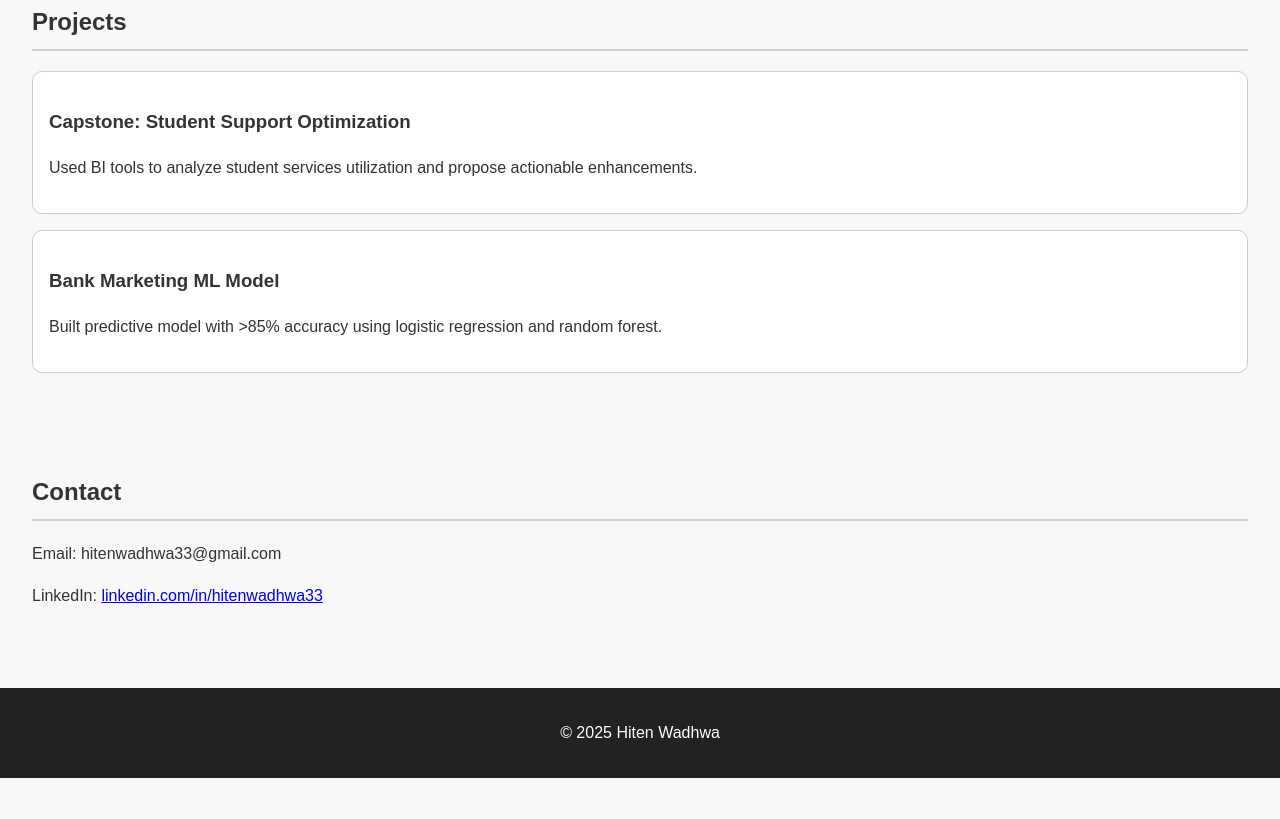
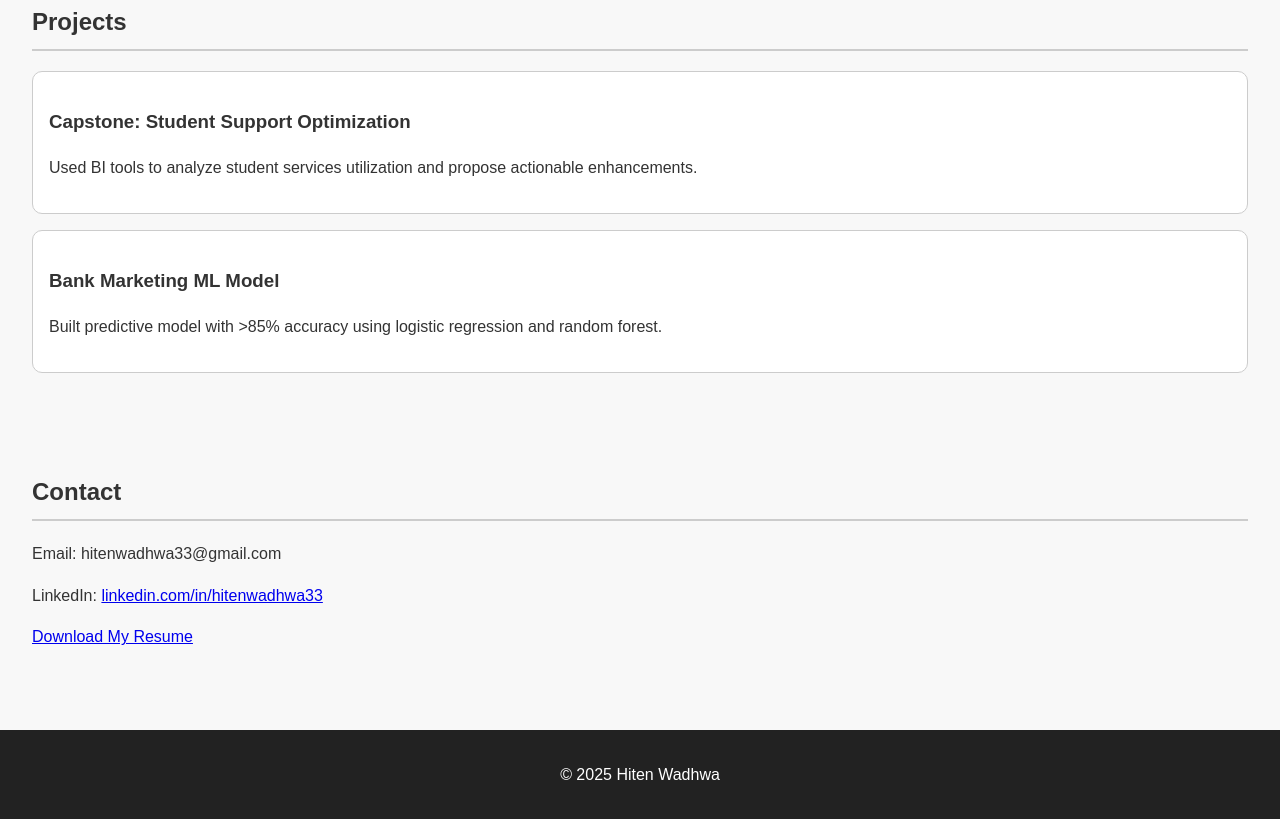
Before and after one commit to Hiten3333/hiten3333.github.io, a plain HTML site: page index.html in a window 1280 px wide. Shown: the part 739-1558 px from the top of the page. Before the commit the page ends 1517 px from the top, so only its background shows below. Drawn offline with Linux system fonts and the light colour scheme.

Commit message:
index.html

```diff
--- a/index.html
+++ b/index.html
@@ -43,6 +43,7 @@
     <h2>Contact</h2>
     <p>Email: hitenwadhwa33@gmail.com</p>
     <p>LinkedIn: <a href="https://www.linkedin.com/in/hitenwadhwa33" target="_blank">linkedin.com/in/hitenwadhwa33</a></p>
+    <p><a href="resume.pdf" download>Download My Resume</a></p>
   </section>
 
   <footer>
```
